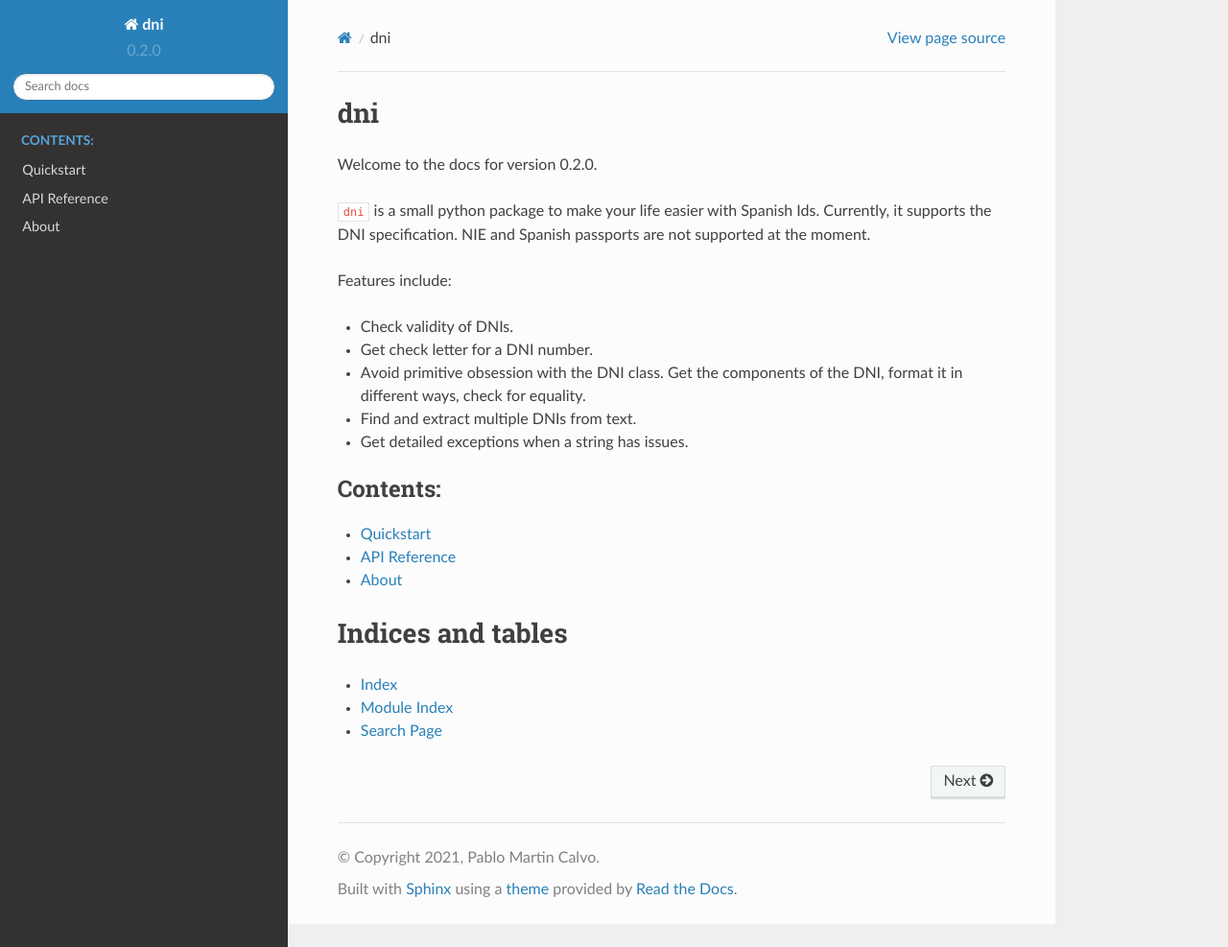
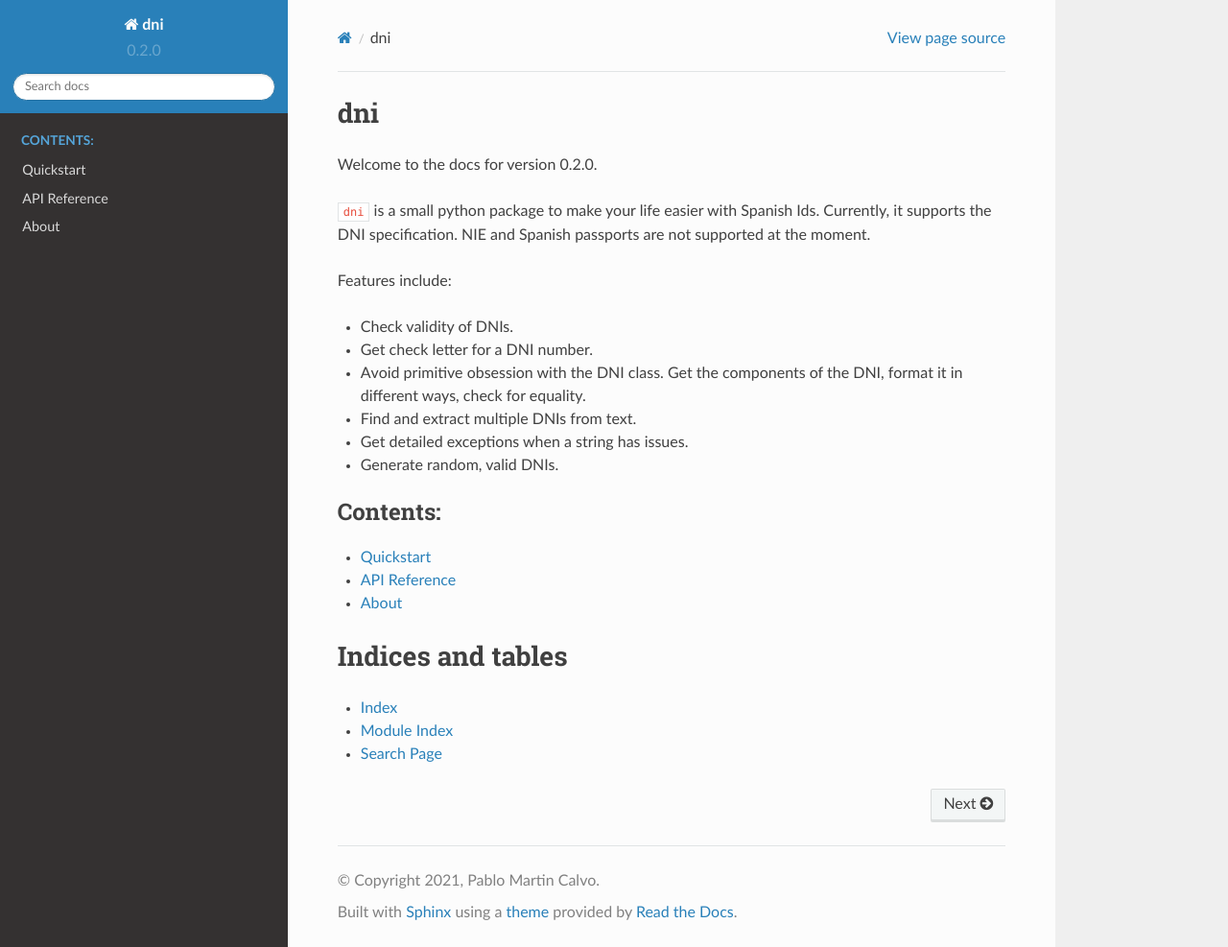
Before and after one commit to pmartincalvo/dni, a Sphinx documentation site: the page built from docs/index.rst, in a window 1280 px wide and 987 px high. Shown: the whole window at 96% size. Built offline with Sphinx 7.4.7 and the Read the Docs theme 2.0.0, drawn with Linux system fonts in a browser that asks for light colours.

Commit message:
Updates in docs.

```diff
--- a/docs/index.rst
+++ b/docs/index.rst
@@ -15,7 +15,7 @@ Features include:
   format it in different ways, check for equality.
 - Find and extract multiple DNIs from text.
 - Get detailed exceptions when a string has issues.
-
+- Generate random, valid DNIs.
 
 .. toctree::
     :maxdepth: 1
```
